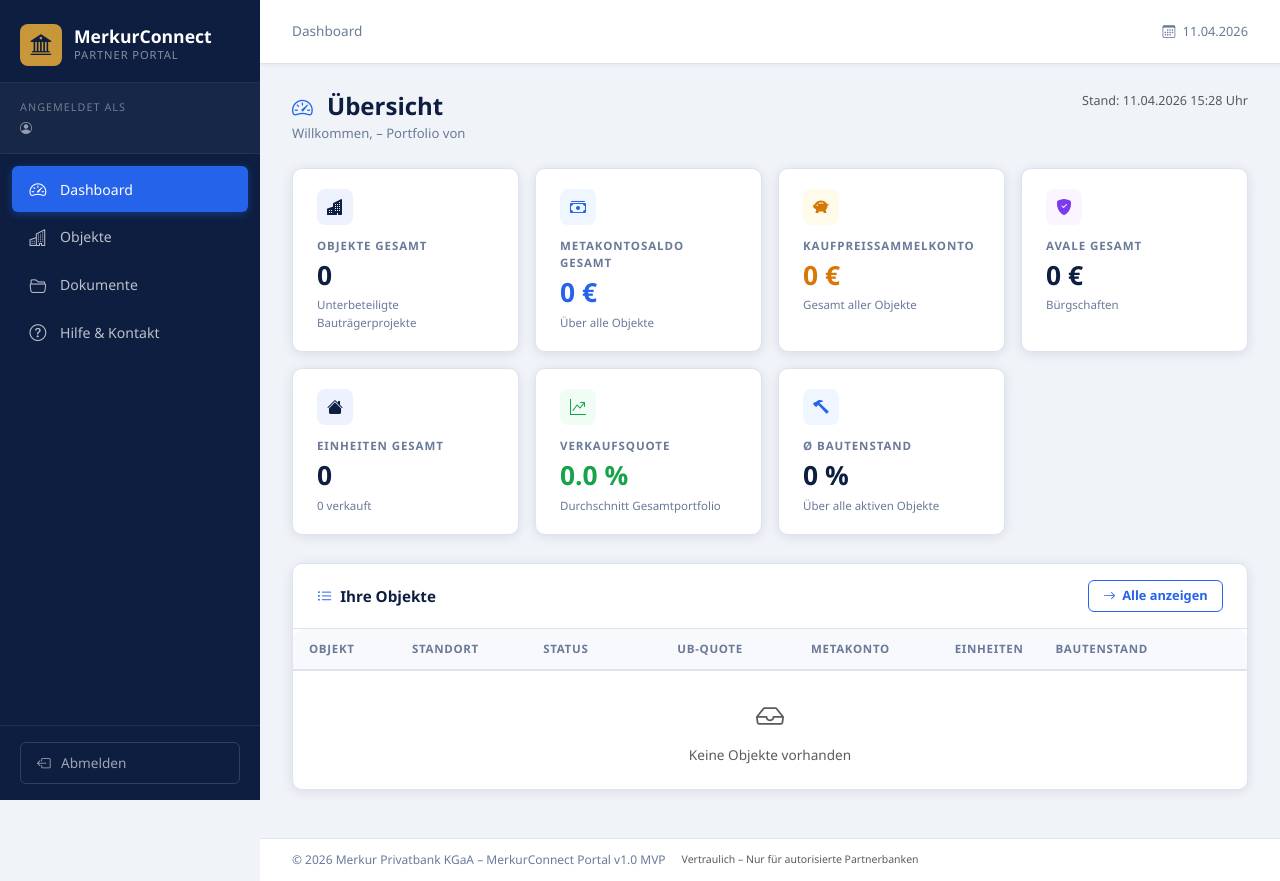
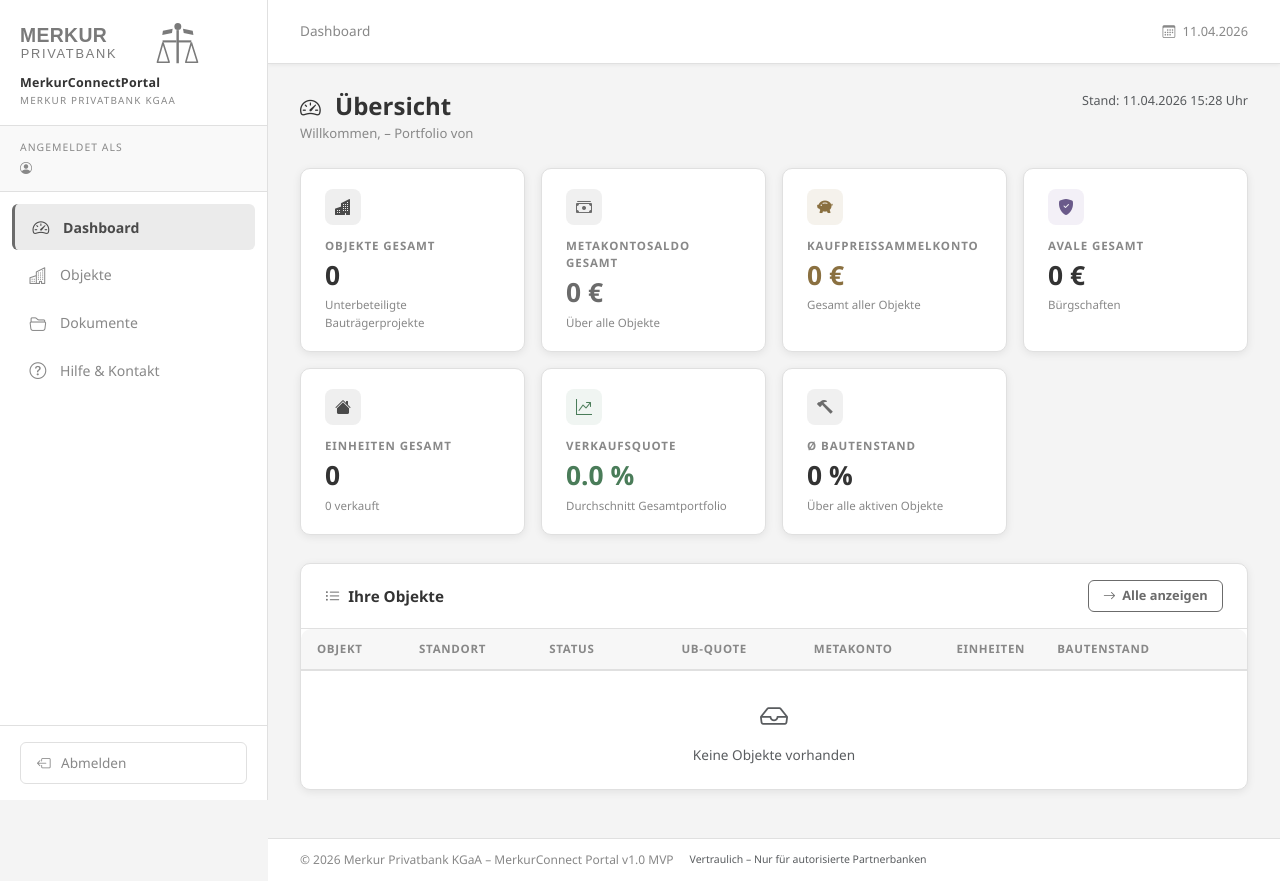
Before and after one commit to andershow88/MerkurConnectPortal, an ASP.NET Core app: page / in a window 1280 px wide. Run offline with ASP.NET Core 8, Linux system fonts and the light colour scheme; the visitor is signed in with stand-in values (Sample User, id 1).

Commit message:
Update branding: Merkur Privatbank KGaA logo, white/gray color scheme
- Add merkur-logo.svg (Hermes/scales symbol with MERKUR PRIVATBANK text)
- Replace bank icon with SVG logo in sidebar and login page
- Rename sidebar title from 'MerkurConnect' to 'MerkurConnectPortal'
- Change subtitle from 'Partner Portal' to 'MERKUR PRIVATBANK KGaA'
- Overhaul color scheme from dark navy to white/gray corporate design
- Add mc-logo-* and mc-login-title/subtitle CSS classes

https://claude.ai/code/session_01PXsmpQz7y9FQ7TMfBid8vf

```diff
--- a/src/MerkurConnectPortal.Web/Views/Shared/_Layout.cshtml
+++ b/src/MerkurConnectPortal.Web/Views/Shared/_Layout.cshtml
@@ -14,10 +14,10 @@
     <nav class="mc-sidebar" id="sidebar">
         <div class="mc-sidebar-brand">
             <div class="mc-logo">
-                <span class="mc-logo-icon"><i class="bi bi-bank2"></i></span>
+                <img src="~/images/merkur-logo.svg" alt="Merkur Privatbank KGaA" class="mc-logo-img" />
                 <div>
-                    <div class="mc-logo-title">MerkurConnect</div>
-                    <div class="mc-logo-subtitle">Partner Portal</div>
+                    <div class="mc-logo-title">MerkurConnectPortal</div>
+                    <div class="mc-logo-subtitle">MERKUR PRIVATBANK KGaA</div>
                 </div>
             </div>
         </div>
--- a/src/MerkurConnectPortal.Web/wwwroot/css/merkur.css
+++ b/src/MerkurConnectPortal.Web/wwwroot/css/merkur.css
@@ -1,27 +1,26 @@
 /* ============================================================
    MerkurConnect Portal – Corporate Banking Design
-   Farbpalette: Dunkelblau / Weiß / Hellgrau
+   Farbpalette: Weiß / Grau (Merkur Privatbank KGaA)
    ============================================================ */
 
 :root {
-    --mc-navy:       #0d1e40;
-    --mc-navy-mid:   #162d5a;
-    --mc-navy-light: #1e3d7a;
-    --mc-blue:       #2563eb;
-    --mc-blue-light: #3b82f6;
-    --mc-gold:       #c8973a;
-    --mc-white:      #ffffff;
-    --mc-bg:         #f0f3f8;
-    --mc-bg-card:    #ffffff;
-    --mc-border:     #dde3ef;
-    --mc-text:       #1a2744;
-    --mc-text-muted: #6b7a99;
-    --mc-sidebar-w:  260px;
-    --mc-topbar-h:   64px;
-    --mc-shadow:     0 2px 12px rgba(13, 30, 64, 0.10);
-    --mc-shadow-lg:  0 4px 24px rgba(13, 30, 64, 0.16);
-    --mc-radius:     10px;
-    --mc-radius-sm:  6px;
+    --mc-primary:      #6b6b6b;
+    --mc-primary-dark: #4a4a4a;
+    --mc-primary-light:#8a8a8a;
+    --mc-sidebar-bg:   #ffffff;
+    --mc-sidebar-border: #e0e0e0;
+    --mc-white:        #ffffff;
+    --mc-bg:           #f4f4f4;
+    --mc-bg-card:      #ffffff;
+    --mc-border:       #e0e0e0;
+    --mc-text:         #333333;
+    --mc-text-muted:   #888888;
+    --mc-sidebar-w:    268px;
+    --mc-topbar-h:     64px;
+    --mc-shadow:       0 2px 8px rgba(0,0,0,0.08);
+    --mc-shadow-lg:    0 4px 20px rgba(0,0,0,0.12);
+    --mc-radius:       10px;
+    --mc-radius-sm:    6px;
 }
 
 /* ---- Reset & Base ---- */
@@ -30,7 +29,7 @@
 body { margin: 0; font-family: 'Segoe UI', system-ui, -apple-system, sans-serif;
     font-size: 0.9rem; color: var(--mc-text); }
 
-a { color: var(--mc-blue); text-decoration: none; }
+a { color: var(--mc-primary); text-decoration: none; }
 a:hover { text-decoration: underline; }
 
 /* ============================================================
@@ -46,7 +45,8 @@ a:hover { text-decoration: underline; }
 .mc-sidebar {
     width: var(--mc-sidebar-w);
     min-height: 100vh;
-    background: var(--mc-navy);
+    background: var(--mc-sidebar-bg);
+    border-right: 1px solid var(--mc-sidebar-border);
     display: flex;
     flex-direction: column;
     position: fixed;
@@ -56,49 +56,49 @@ a:hover { text-decoration: underline; }
 }
 
 .mc-sidebar-brand {
-    padding: 1.5rem 1.25rem 1rem;
-    border-bottom: 1px solid rgba(255,255,255,0.08);
+    padding: 1.4rem 1.25rem 1.1rem;
+    border-bottom: 1px solid var(--mc-border);
 }
 
 .mc-logo {
     display: flex;
-    align-items: center;
-    gap: 0.75rem;
+    flex-direction: column;
+    gap: 0.4rem;
 }
 
-.mc-logo-icon {
-    width: 42px; height: 42px;
-    background: var(--mc-gold);
-    border-radius: 8px;
-    display: flex; align-items: center; justify-content: center;
-    font-size: 1.3rem;
-    color: var(--mc-navy);
-    flex-shrink: 0;
+.mc-logo-img {
+    width: 100%;
+    max-width: 180px;
+    height: auto;
+    display: block;
 }
 
 .mc-logo-title {
-    font-size: 1.1rem;
+    font-size: 0.78rem;
     font-weight: 700;
-    color: var(--mc-white);
-    line-height: 1.2;
+    color: var(--mc-text);
+    letter-spacing: 0.02em;
+    line-height: 1.3;
+    margin-top: 0.25rem;
 }
 
 .mc-logo-subtitle {
-    font-size: 0.7rem;
-    color: rgba(255,255,255,0.5);
+    font-size: 0.62rem;
+    color: var(--mc-text-muted);
     text-transform: uppercase;
-    letter-spacing: 0.08em;
+    letter-spacing: 0.12em;
+    margin-top: 0.1rem;
 }
 
 .mc-sidebar-bank {
-    padding: 1rem 1.25rem;
-    background: rgba(255,255,255,0.04);
-    border-bottom: 1px solid rgba(255,255,255,0.06);
+    padding: 0.85rem 1.25rem;
+    background: #f9f9f9;
+    border-bottom: 1px solid var(--mc-border);
 }
 
 .mc-sidebar-bank-label {
-    font-size: 0.67rem;
-    color: rgba(255,255,255,0.4);
+    font-size: 0.65rem;
+    color: var(--mc-text-muted);
     text-transform: uppercase;
     letter-spacing: 0.1em;
     margin-bottom: 0.25rem;
@@ -107,13 +107,13 @@ a:hover { text-decoration: underline; }
 .mc-sidebar-bank-name {
     font-size: 0.85rem;
     font-weight: 600;
-    color: var(--mc-white);
+    color: var(--mc-text);
     line-height: 1.3;
 }
 
 .mc-sidebar-bank-user {
     font-size: 0.75rem;
-    color: rgba(255,255,255,0.55);
+    color: var(--mc-text-muted);
     margin-top: 0.2rem;
 }
 
@@ -133,7 +133,7 @@ a:hover { text-decoration: underline; }
     gap: 0.75rem;
     padding: 0.65rem 1rem;
     border-radius: var(--mc-radius-sm);
-    color: rgba(255,255,255,0.72);
+    color: var(--mc-text-muted);
     font-size: 0.88rem;
     font-weight: 500;
     transition: all 0.15s ease;
@@ -148,19 +148,20 @@ a:hover { text-decoration: underline; }
 }
 
 .mc-nav-link:hover {
-    background: rgba(255,255,255,0.1);
-    color: var(--mc-white);
+    background: #f0f0f0;
+    color: var(--mc-text);
 }
 
 .mc-nav-link.active {
-    background: var(--mc-blue);
-    color: var(--mc-white);
-    box-shadow: 0 2px 8px rgba(37, 99, 235, 0.4);
+    background: #ebebeb;
+    color: var(--mc-primary-dark);
+    font-weight: 600;
+    border-left: 3px solid var(--mc-primary);
 }
 
 .mc-sidebar-footer {
     padding: 1rem 1.25rem;
-    border-top: 1px solid rgba(255,255,255,0.08);
+    border-top: 1px solid var(--mc-border);
 }
 
 .mc-logout-btn {
@@ -169,18 +170,18 @@ a:hover { text-decoration: underline; }
     gap: 0.65rem;
     width: 100%;
     padding: 0.6rem 1rem;
-    border: 1px solid rgba(255,255,255,0.15);
+    border: 1px solid var(--mc-border);
     border-radius: var(--mc-radius-sm);
     background: transparent;
-    color: rgba(255,255,255,0.6);
+    color: var(--mc-text-muted);
     font-size: 0.85rem;
     cursor: pointer;
     transition: all 0.15s;
 }
 
 .mc-logout-btn:hover {
-    background: rgba(255,255,255,0.1);
-    color: var(--mc-white);
+    background: #f0f0f0;
+    color: var(--mc-text);
 }
 
 /* ---- Main Content Area ---- */
@@ -204,7 +205,7 @@ a:hover { text-decoration: underline; }
     position: sticky;
     top: 0;
     z-index: 100;
-    box-shadow: 0 1px 4px rgba(13,30,64,0.06);
+    box-shadow: 0 1px 4px rgba(0,0,0,0.06);
 }
 
 .mc-breadcrumb {
@@ -265,7 +266,7 @@ a:hover { text-decoration: underline; }
 .mc-page-title {
     font-size: 1.5rem;
     font-weight: 700;
-    color: var(--mc-navy);
+    color: var(--mc-text);
     margin: 0 0 0.2rem;
 }
 
@@ -310,13 +311,13 @@ a:hover { text-decoration: underline; }
 .mc-kpi-value {
     font-size: 1.65rem;
     font-weight: 700;
-    color: var(--mc-navy);
+    color: var(--mc-text);
     line-height: 1;
 }
 
-.mc-kpi-value.text-primary { color: var(--mc-blue) !important; }
-.mc-kpi-value.text-success { color: #16a34a !important; }
-.mc-kpi-value.text-warning { color: #d97706 !important; }
+.mc-kpi-value.text-primary { color: var(--mc-primary) !important; }
+.mc-kpi-value.text-success { color: #4a7c59 !important; }
+.mc-kpi-value.text-warning { color: #8a7040 !important; }
 
 .mc-kpi-icon {
     width: 36px; height: 36px;
@@ -327,11 +328,11 @@ a:hover { text-decoration: underline; }
     margin-bottom: 0.25rem;
 }
 
-.mc-kpi-icon.blue   { background: #eff6ff; color: var(--mc-blue); }
-.mc-kpi-icon.green  { background: #f0fdf4; color: #16a34a; }
-.mc-kpi-icon.gold   { background: #fffbeb; color: #d97706; }
-.mc-kpi-icon.navy   { background: #eef2ff; color: var(--mc-navy); }
-.mc-kpi-icon.purple { background: #faf5ff; color: #7c3aed; }
+.mc-kpi-icon.blue   { background: #f0f0f0; color: var(--mc-primary); }
+.mc-kpi-icon.green  { background: #f0f5f2; color: #4a7c59; }
+.mc-kpi-icon.gold   { background: #f5f2ec; color: #8a7040; }
+.mc-kpi-icon.navy   { background: #efefef; color: var(--mc-primary-dark); }
+.mc-kpi-icon.purple { background: #f3f0f7; color: #6a5a8a; }
 
 .mc-kpi-sub {
     font-size: 0.72rem;
@@ -361,26 +362,25 @@ a:hover { text-decoration: underline; }
 .mc-card-title {
     font-size: 0.95rem;
     font-weight: 700;
-    color: var(--mc-navy);
+    color: var(--mc-text);
     margin: 0;
     display: flex;
     align-items: center;
     gap: 0.5rem;
 }
 
-.mc-card-title i { color: var(--mc-blue); }
+.mc-card-title i { color: var(--mc-primary); }
 
 .mc-card-body { padding: 1.25rem 1.5rem; }
 .mc-card-body-sm { padding: 1rem 1.5rem; }
 
-/* Info Grid für Detailansichten */
+/* Info Grid */
 .mc-info-grid {
     display: grid;
     grid-template-columns: repeat(auto-fill, minmax(200px, 1fr));
     gap: 1.25rem;
 }
 
-.mc-info-item {}
 .mc-info-label {
     font-size: 0.7rem;
     font-weight: 600;
@@ -414,7 +416,7 @@ a:hover { text-decoration: underline; }
 }
 
 .mc-table thead th {
-    background: #f7f9fc;
+    background: #f7f7f7;
     padding: 0.7rem 1rem;
     font-size: 0.72rem;
     font-weight: 700;
@@ -426,11 +428,11 @@ a:hover { text-decoration: underline; }
 }
 
 .mc-table tbody tr {
-    border-bottom: 1px solid #edf1f7;
+    border-bottom: 1px solid #f0f0f0;
     transition: background 0.12s;
 }
 
-.mc-table tbody tr:hover { background: #f7f9fc; }
+.mc-table tbody tr:hover { background: #fafafa; }
 .mc-table tbody tr:last-child { border-bottom: none; }
 
 .mc-table td {
@@ -540,15 +542,15 @@ a:hover { text-decoration: underline; }
 }
 
 .btn-mc-primary:hover {
-    background: #1d4ed8;
-    color: var(--mc-white);
-    box-shadow: 0 2px 8px rgba(37, 99, 235, 0.35);
+    background: var(--mc-primary-dark);
+    color: #ffffff;
+    box-shadow: 0 2px 8px rgba(0,0,0,0.18);
 }
 
 .btn-mc-outline {
     background: transparent;
-    color: var(--mc-blue);
-    border: 1.5px solid var(--mc-blue);
+    color: var(--mc-primary);
+    border: 1.5px solid var(--mc-primary);
     padding: 0.45rem 1.1rem;
     border-radius: var(--mc-radius-sm);
     font-size: 0.85rem;
```
Also changed, not shown: other parts of src/MerkurConnectPortal.Web/wwwroot/css/merkur.css (+81 -80 lines), src/MerkurConnectPortal.Web/Views/Account/Login.cshtml (+3 -5 lines), src/MerkurConnectPortal.Web/wwwroot/images/merkur-logo.svg (added).
